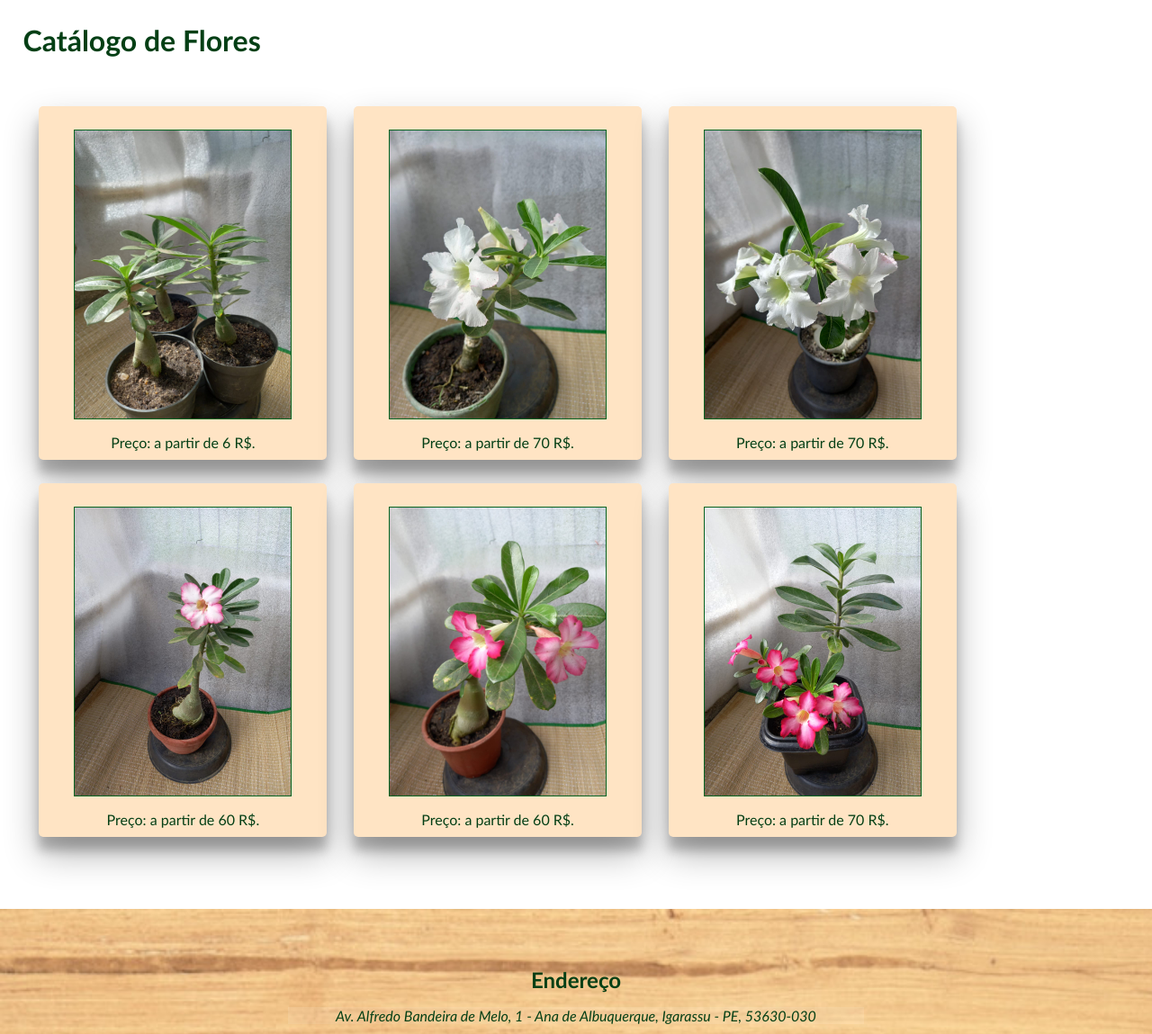
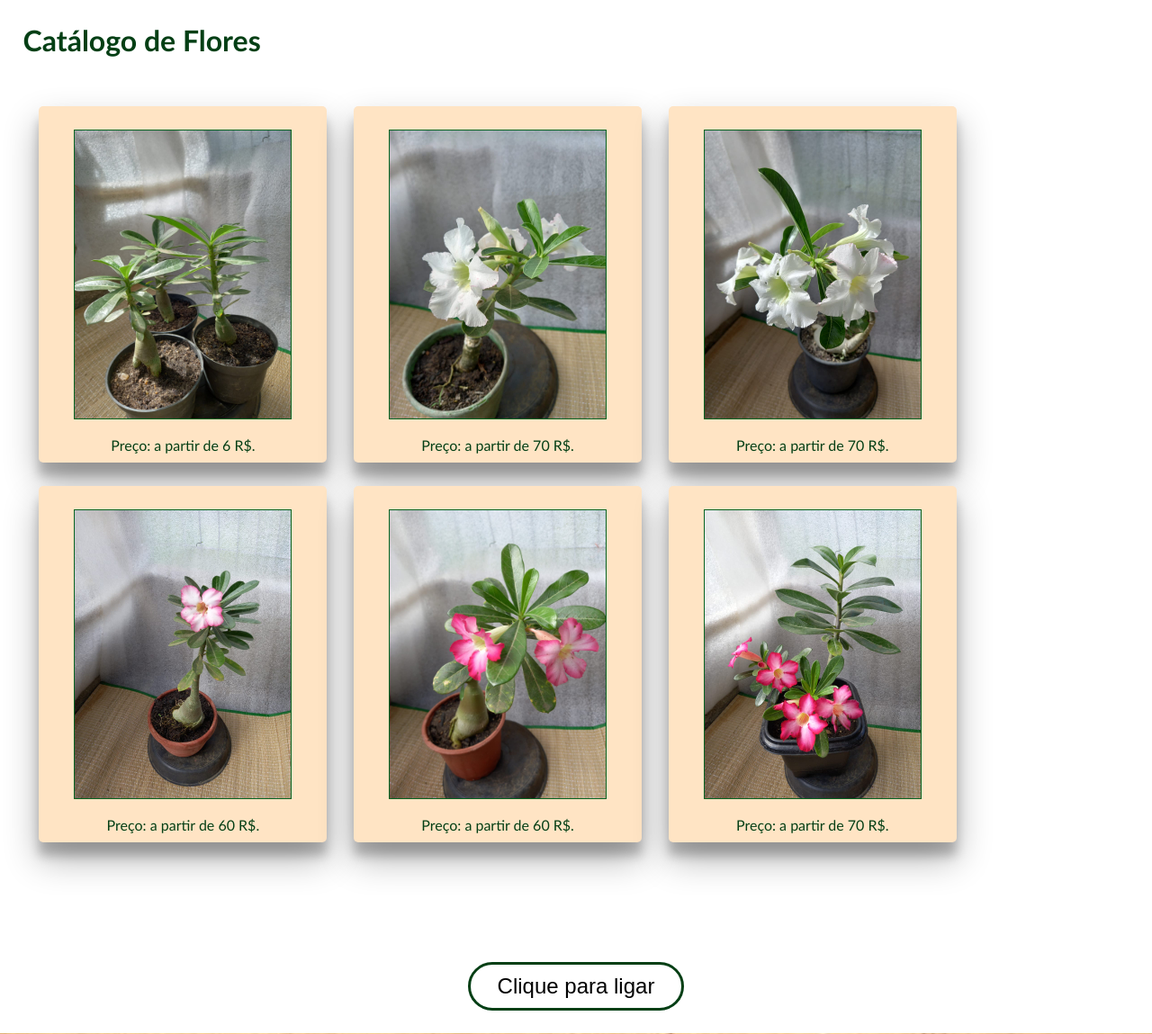
Before and after one commit to cristianoepifanio/Floricultura, a PHP site: page /catalogo.html in a window 1280 px wide. Shown: the part 70-1219 px from the top of the page at 90% size. Run offline with PHP 8.4, Linux system fonts and the light colour scheme; some libraries are stand-ins or nearby versions.

Commit message:
adição do botão ligar.

```diff
--- a/catalogo.html
+++ b/catalogo.html
@@ -59,6 +59,7 @@
                 <p>Preço: a partir de 70 R$.</p>
             </div>
         </div>
+        <a href="tel:++55081998636465" class="reserva"><button>Clique para ligar</button></a>
     </div>
     <form action="#">
 
--- a/style/main.css
+++ b/style/main.css
@@ -7,6 +7,7 @@
     height: 70vh;
     margin: 0;
     animation: anim 10s;
+    transition:linear;
     background-image: url(../fotos/img/rosa\ única.jpeg);
     background-size: cover;
     background-position-y: 30%;
@@ -81,6 +82,7 @@ body{
     background-size: cover;
     font-family: 'Gill Sans', 'Gill Sans MT', Calibri, 'Trebuchet MS', sans-serif;
     margin-top: 0;
+    margin: auto;
 
 }
 /*  */
@@ -89,6 +91,7 @@ body{
     padding: 2%;
     justify-content: center;
     color: #043f15;
+    margin: 0 auto;
 
 }
 .bloco2 h1{
@@ -119,7 +122,7 @@ div .cartaz {
 .cartaz  img{
     margin: 1rem auto;
     width: 80%;
-    display: block;
+    display: inline-block;
     border: 1px solid #076422;
 }
 .paragrafo-foto{
```
